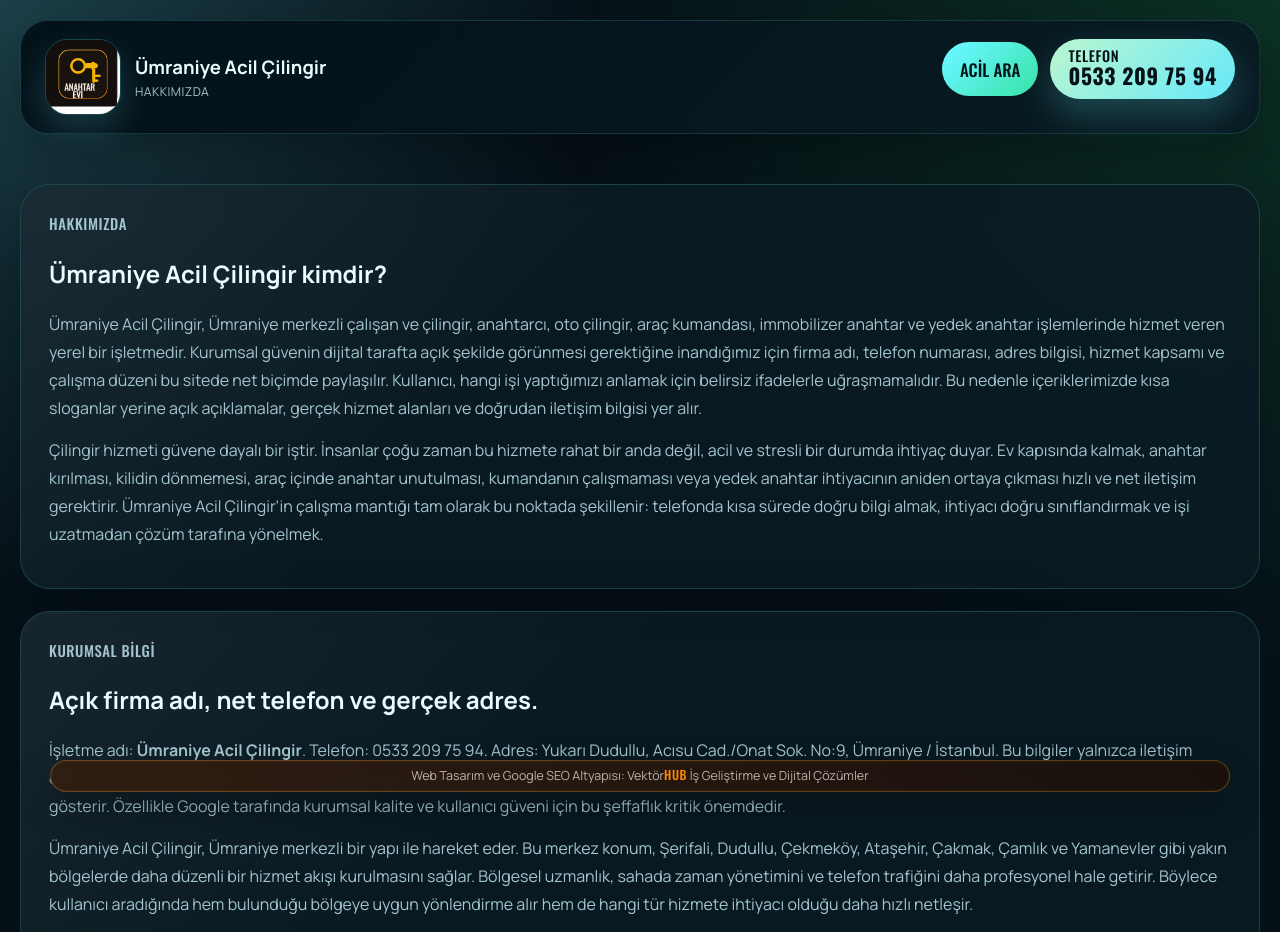
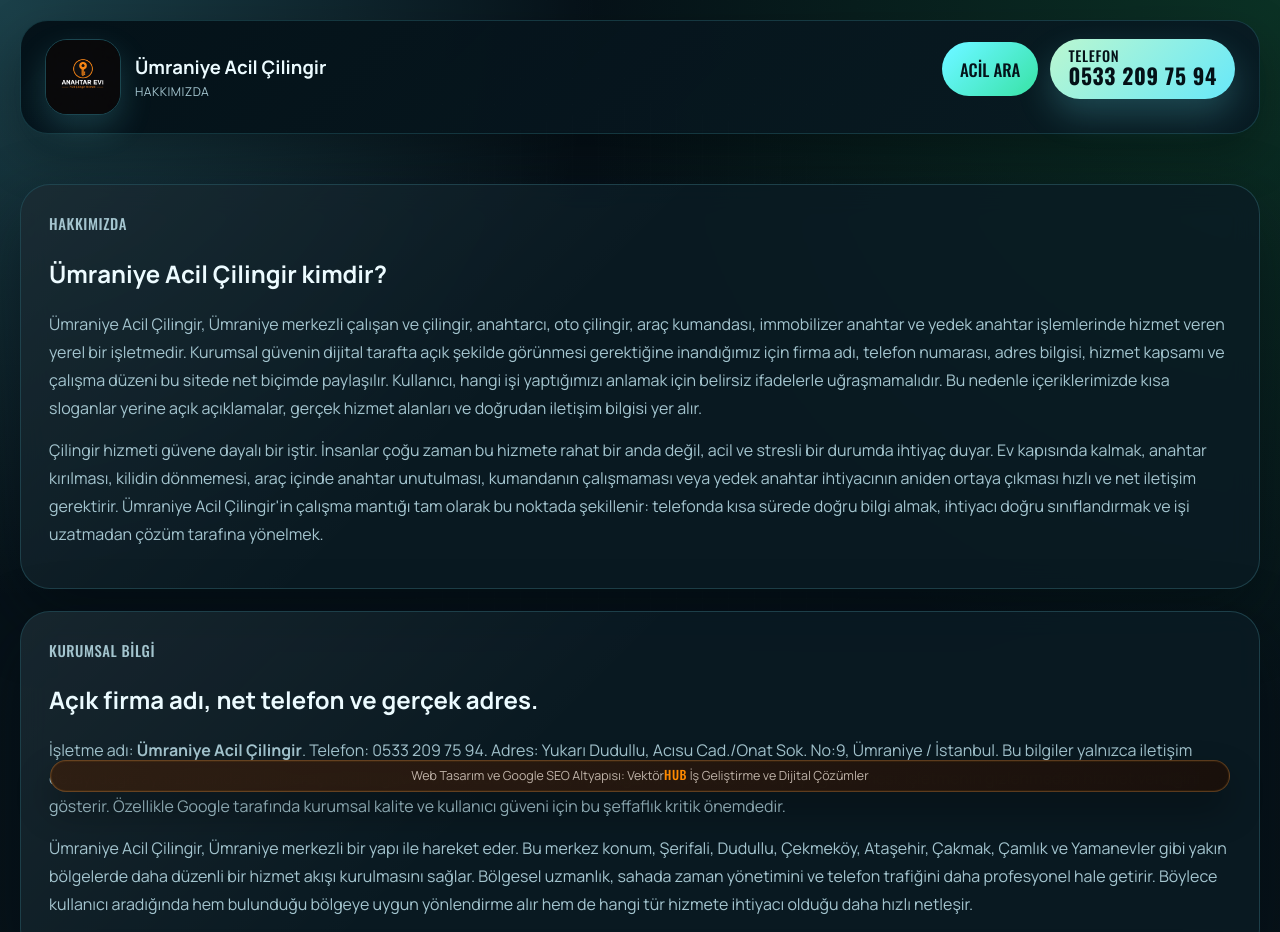
Before and after one commit to vektorhub/umraniyeacilcilingir-com, a website: page hakkimizda.html in a window 1280 px wide. Shown: the top 932 px of the page. Drawn offline with nearby package versions, Linux system fonts and the light colour scheme.

Commit message:
Use provided header logo image

```diff
--- a/hakkimizda.html
+++ b/hakkimizda.html
@@ -59,7 +59,7 @@
     <div class="content-page">
       <nav class="topbar">
         <a class="brand" href="/">
-          <img class="brand-logo-icon" src="/logo-anahtar-evi-square.png" alt="Ümraniye Acil Çilingir logosu" />
+          <img class="brand-logo-icon" src="/logo-umraniye-header.png" alt="Ümraniye Acil Çilingir logosu" />
           <span class="brand-text">
             <strong>Ümraniye Acil Çilingir</strong>
             <small>Hakkımızda</small>
```
Also changed, not shown: hizmetler.html (+1 -1 lines), index.html (+1 -1 lines), logo-umraniye-header.png (added).
